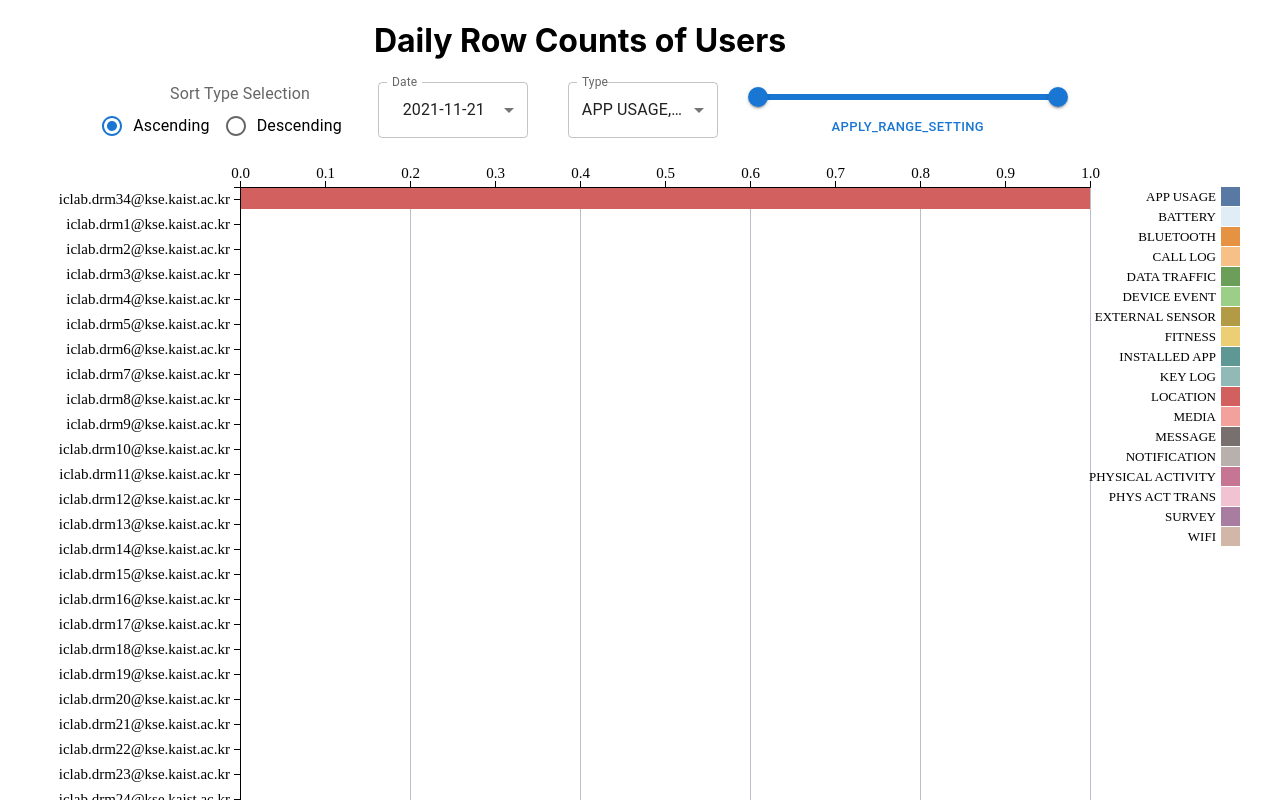
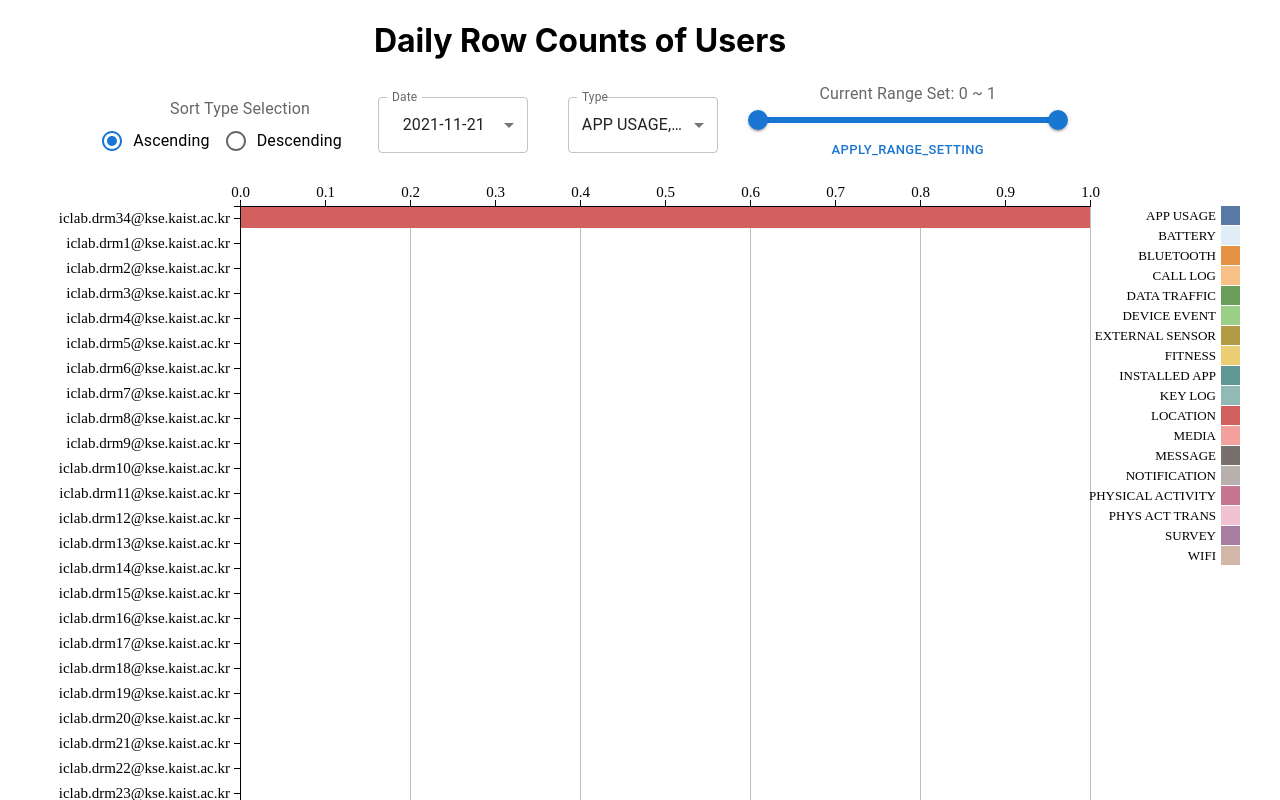
Before and after one commit to nsy033/22W_internship, a React (Create React App) app: page / in a window 1280 px wide. Shown: the top 800 px of the page. Built offline with nearby package versions, Linux system fonts and the light colour scheme.

Commit message:
Modify slider settings

```diff
--- a/src/elements/DailyNumOfRows/index.js
+++ b/src/elements/DailyNumOfRows/index.js
@@ -308,7 +308,7 @@ function DailyNumOfRows() {
             <div className="title" style ={{width: '1300px', textAlign: 'center', marginLeft: '-80px'}}>
                 <h1>Daily Row Counts of Users</h1>
 
-                <mui.FormControl component="fieldset">
+                <mui.FormControl component="fieldset"  style ={{marginTop: '15px'}}>
                     <mui.FormLabel component="legend">Sort Type Selection</mui.FormLabel>
                     <MyRadio row aria-label="sorting" name="row-radio-buttons-group">
                         <mui.FormControlLabel value="Ascending" control={<mui.Radio />} checked={ordering} onChange={handleToAscending} label="Ascending" />
@@ -316,7 +316,7 @@ function DailyNumOfRows() {
                     </MyRadio>
                 </mui.FormControl>
 
-                <mui.FormControl>
+                <mui.FormControl style ={{marginTop: '15px'}}>
                     <mui.InputLabel id="dayselect-label">Date</mui.InputLabel>
                     <MySelect
                         labelId="dayselect-label"
@@ -336,7 +336,7 @@ function DailyNumOfRows() {
                     </MySelect>
                 </mui.FormControl>
 
-                <mui.FormControl>
+                <mui.FormControl style ={{marginTop: '15px'}}>
                     <mui.InputLabel id="multiple-type-label">Type</mui.InputLabel>
                     <MySelect
                         labelId="multiple-type-label"
@@ -361,8 +361,10 @@ function DailyNumOfRows() {
                 </mui.FormControl>
 
                 <mui.FormControl sx={{ width: 300 }}>
+                    <mui.FormLabel component="legend">Current Range Set: {range[0]} ~ {range[1]}</mui.FormLabel>
                     <mui.Slider
                         min={0}
+                        step={10}
                         max={max_total}
                         getAriaLabel={() => 'Total Row Count Range'}
                         value={range}
--- a/src/elements/IndivNumOfRows/index.js
+++ b/src/elements/IndivNumOfRows/index.js
@@ -316,6 +316,7 @@ function IndivNumOfRows() {
                 <mui.FormControl sx={{ width: 300 }}>
                     <mui.Slider
                         min={min_minute}
+                        step={10 * 60 * 1000}
                         max={max_minute}
                         getAriaLabel={() => 'Period'}
                         value={range}
```
